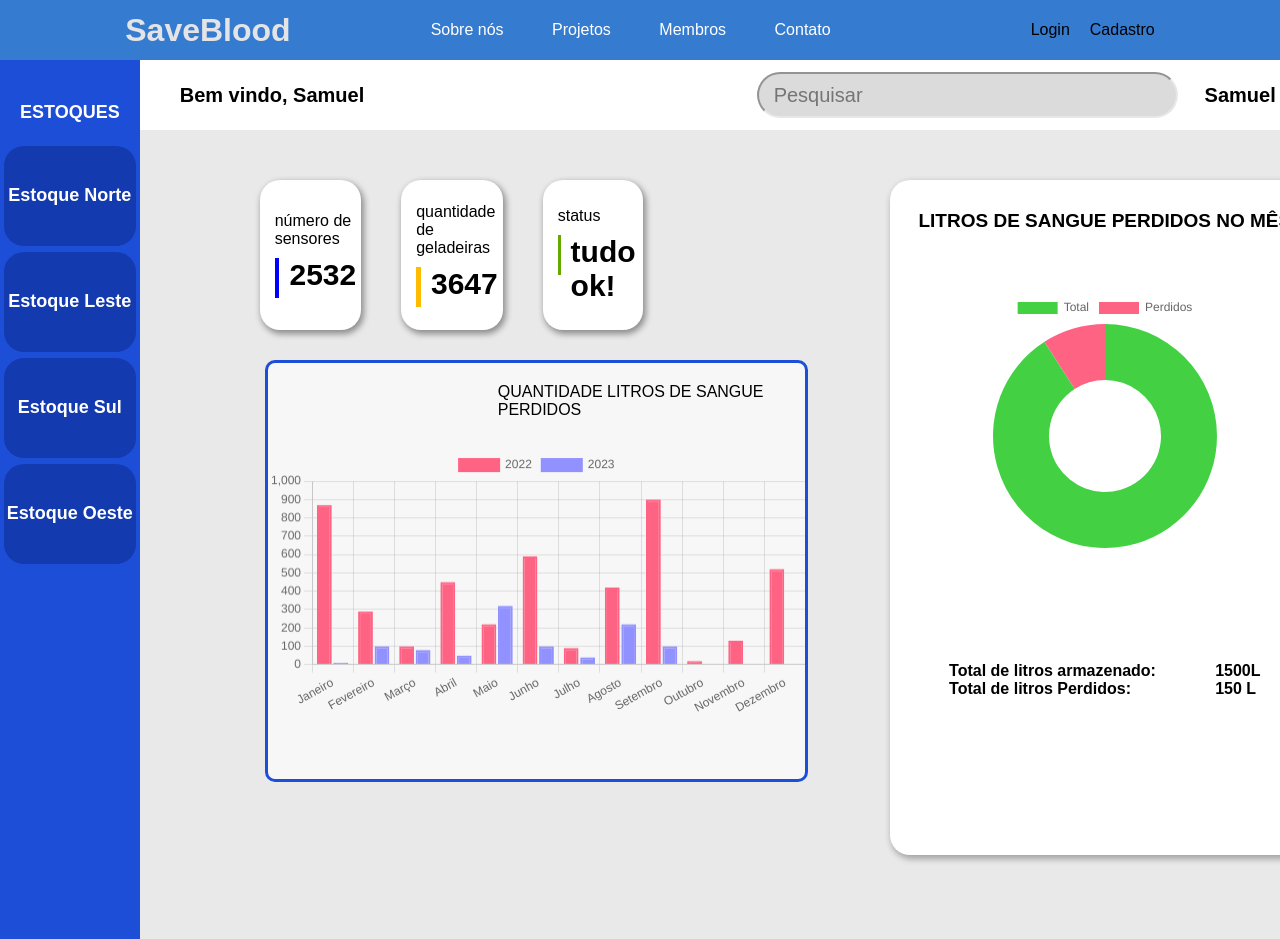
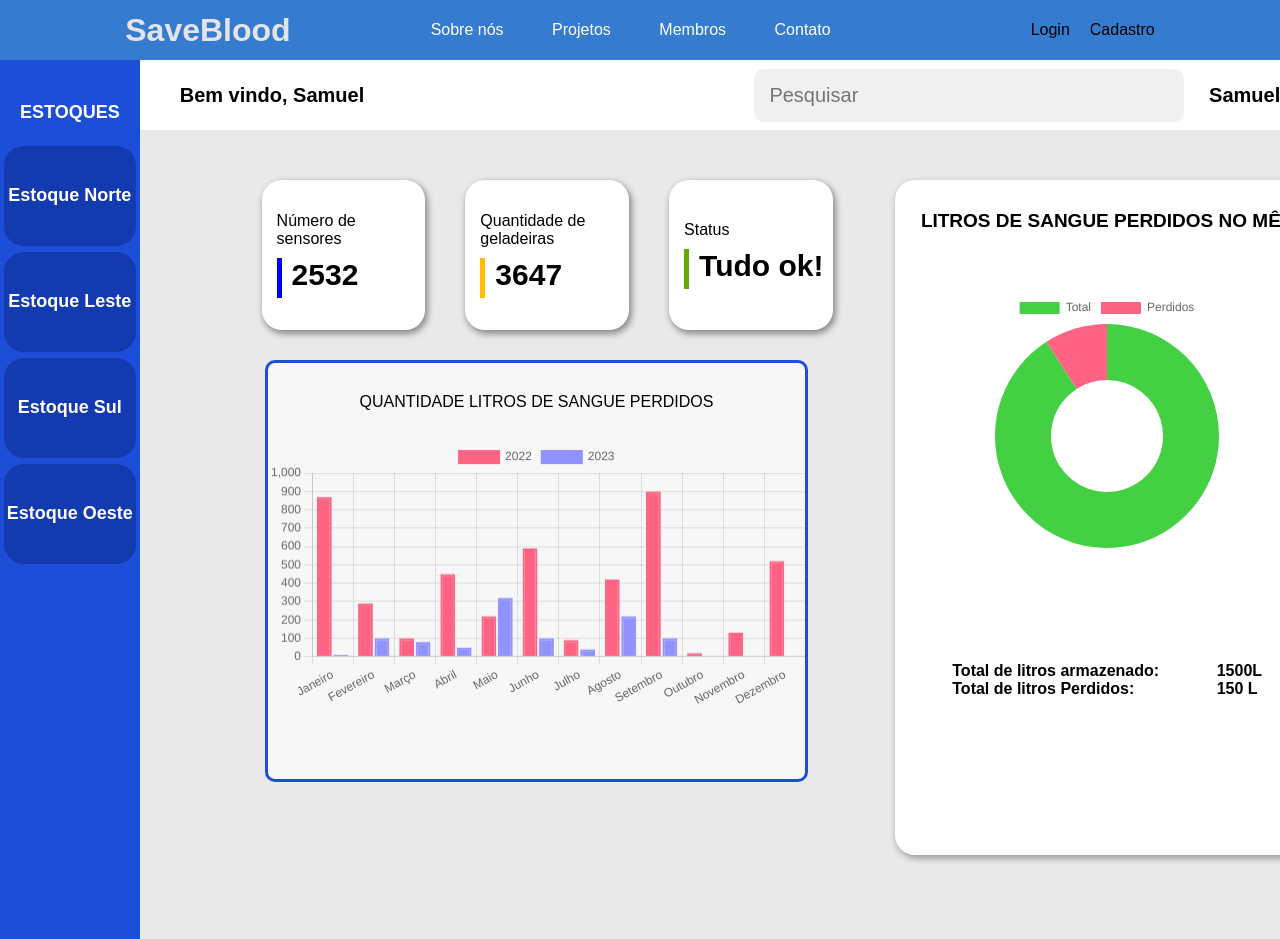
Before and after one commit to Grupo-6-Sprint2/SiteProjeto, a plain HTML site: page dashboardIndex.html in a window 1280 px wide. Shown: the top 939 px of the page. Drawn offline with nearby package versions, Linux system fonts and the light colour scheme.

Commit message:
alteração nos cards e input

```diff
--- a/dashboardIndex.html
+++ b/dashboardIndex.html
@@ -69,11 +69,11 @@
   <div class="dashboards">
 
       <!-- cards -->
-      <div style="display: flex;"> <!-- container com tudo debaixo da barra de cima -->
+      <div style="display: flex; width: 100%;"> <!-- container com tudo debaixo da barra de cima -->
 
 
 
-        <div style="display: flex; flex-direction: column;"> <!-- div utilizada para manter os cards e o gráfico de barras na mesma coluna -->
+        <div class="status"> <!-- div utilizada para manter os cards e o gráfico de barras na mesma coluna -->
 
                                <div class="container"> <!-- container contendo os cards -->
 
@@ -81,7 +81,7 @@
                                  <!-- card1 -->
                                  <div class="card">
                                    <div style="margin: 5px;">
-                                     <span>número de sensores</span>
+                                     <span>Número de sensores</span>
                                      <div style="display: flex; margin-top: 10px;">
                                        <div class="barra azul"></div>
                                        <b>2532</b>
@@ -92,7 +92,7 @@
                                  <!-- card2 -->
                                  <div class="card">
                                    <div style="margin: 5px;">
-                                     <span>quantidade de geladeiras</span>
+                                     <span>Quantidade de geladeiras</span>
                                      <div style="display: flex; margin-top: 10px;">
                                          <div class="barra amarelo"></div>
                                          <b>3647</b>
@@ -103,10 +103,10 @@
                                  <!-- card3 -->
                                  <div class="card">
                                    <div style="margin: 5px;">
-                                     <span>status</span>
+                                     <span>Status</span>
                                      <div style="display: flex; margin-top: 10px;">
                                          <div class="barra verde"></div>
-                                         <b>tudo ok!</b>
+                                         <b>Tudo ok!</b>
                                      </div>
                                    </div>
                                  </div>
@@ -170,7 +170,7 @@
         borderColor: 'rgba(255, 99, 131, 1)',
         backgroundColor: 'rgba(255, 99, 131, 1)',
         data: [870, 290, 100, 450, 220, 590, 90, 420, 900, 20, 130, 521],
-        borderWidth: 2
+        borderWidth: 2,
       },
       {label: '2023',
         borderColor: 'rgba(145, 145, 255, 1)',
--- a/dashboardStyle.css
+++ b/dashboardStyle.css
@@ -1,4 +1,3 @@
-
 /* HEADER */
 
 :root {
@@ -14,14 +13,18 @@
 }
 
 body {
-    margin:0;
+  margin: 0;
   justify-content: center;
   background-color: rgb(226, 226, 226);
-
 }
 
 strong {
   color: var(--blue-medium);
+}
+
+.container {
+  display: flex;
+  width: 100%;
 }
 
 /* navbar */
@@ -32,7 +35,6 @@
 }
 
 .header .container {
-
   margin: auto;
   display: flex;
   justify-content: center;
@@ -64,11 +66,10 @@
 .container ul li a {
   text-decoration: none;
   color: white;
-    font-family: arial
+  font-family: arial;
 }
 
 /* HEADER */
-
 
 .esquerda {
   background-color: rgba(29, 78, 216, 1);
@@ -108,17 +109,13 @@ cursor: pointer;
   transition: 0.3s;
 }
 
-.estoque:hover{
+.estoque:hover {
   background-color: rgba(3, 13, 79, 0.6);
 }
 
 /* FIM DA COISINHA DO LADO */
-
-
-
-
+/* coisinha ksksks */
 /* VISÃO GERAL */
-
 
 .geral {
   width: 100%;
@@ -136,7 +133,7 @@ padding: 0px 40px;
   position: sticky;
 }
 
-.BemVindo span{
+.BemVindo span {
   font-weight: 600;
   font-size: 20px;
 }
@@ -148,13 +145,12 @@ font-size: 20px;
   border-radius: 100px;
 }
 
-.BemVindo input{
-background-color: #dbdbdb;
-border-color: #e7e7e7;
-border-radius: 100px;
+.BemVindo input {
+  background-color: #f0f0f0;
+  border: none;
+  border-radius: 10px;
   width: 400px;
-height: 40px;
-padding-left: 15px;
+  padding: 15px;
   font-size: 20px;
 }
 
@@ -165,13 +161,14 @@ flex-direction: column;
 
 .geral .dashboards {
   padding: 50px 100px;
-
 }
 
 .geral .container {
-    width: 60%;
   height: 150px;
-    display: flex;
+}
+
+.status .container {
+  justify-content: center;
 }
 
 .card {
@@ -205,7 +202,7 @@ height: 40px;
   background-color: rgb(255, 187, 0);
 }
 
-.verde  {
+.verde {
   background-color: rgb(101, 168, 0);
 }
 
@@ -219,11 +216,12 @@ display: flex;
   flex-direction: column;
 }
 
-.grafico span{
-margin: 20px 0px 30px 230px;
+.grafico span {
+  margin: 30px;
+  text-align: center;
 }
 
-.rolha  {
+.rolha {
   background-color: rgb(255, 255, 255);
   height: 675px;
   width: 450px;
@@ -232,7 +230,7 @@ border-radius: 20px;
   box-shadow: 2px 3px 6px 1px rgba(0, 0, 0, 0.3);
 }
 
-.rolha .perdidos{
+.rolha .perdidos {
   font-weight: 800;
   font-size: 19px;
   margin: 30px 0px;
```
Lines whose indentation alone changed are shown as unchanged.
